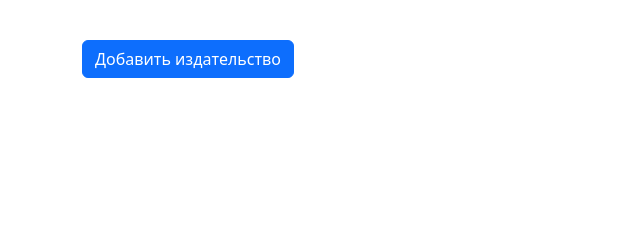
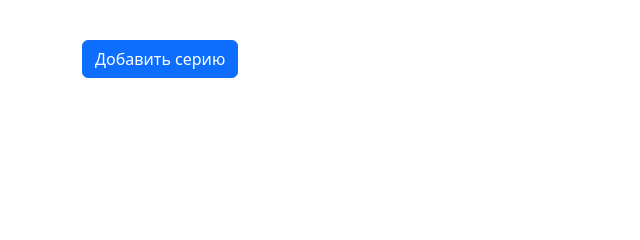
Before and after one commit to DzmitryDV/Book_store, a Django app: page /refs/show_series/ in a window 1280 px wide. Shown: the part 144-384 px from the top of the page, without its empty margins (0-640 px from the left). Run offline with Django 4.2, Linux system fonts and the light colour scheme; data that the repository does not hold is empty.

Commit message:
edited list_series.html

```diff
--- a/src/reference_book/templates/reference_book/list_serie.html
+++ b/src/reference_book/templates/reference_book/list_serie.html
@@ -21,7 +21,7 @@
         </tbody>
     </table><br>
 </div>
-    <a href="{% url 'reference_book:serie-create' %}" class="btn btn-primary">Добавить издательство</a>
+    <a href="{% url 'reference_book:serie-create' %}" class="btn btn-primary">Добавить серию</a>
 </div>
 </body>
 </html>
```
